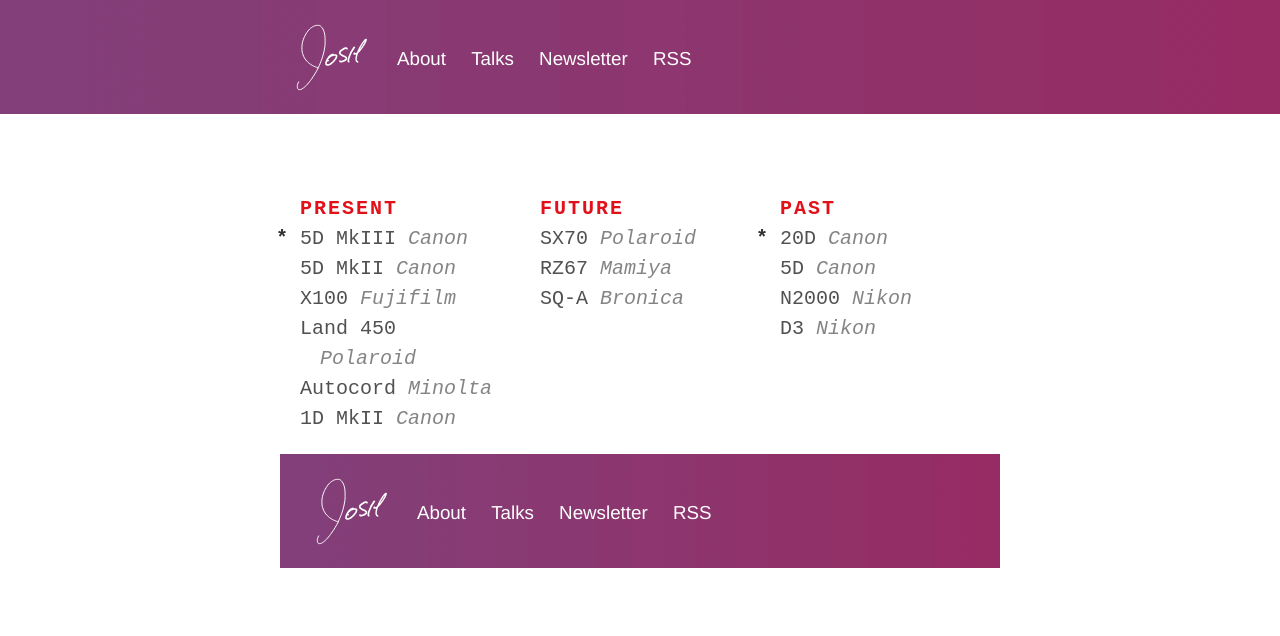
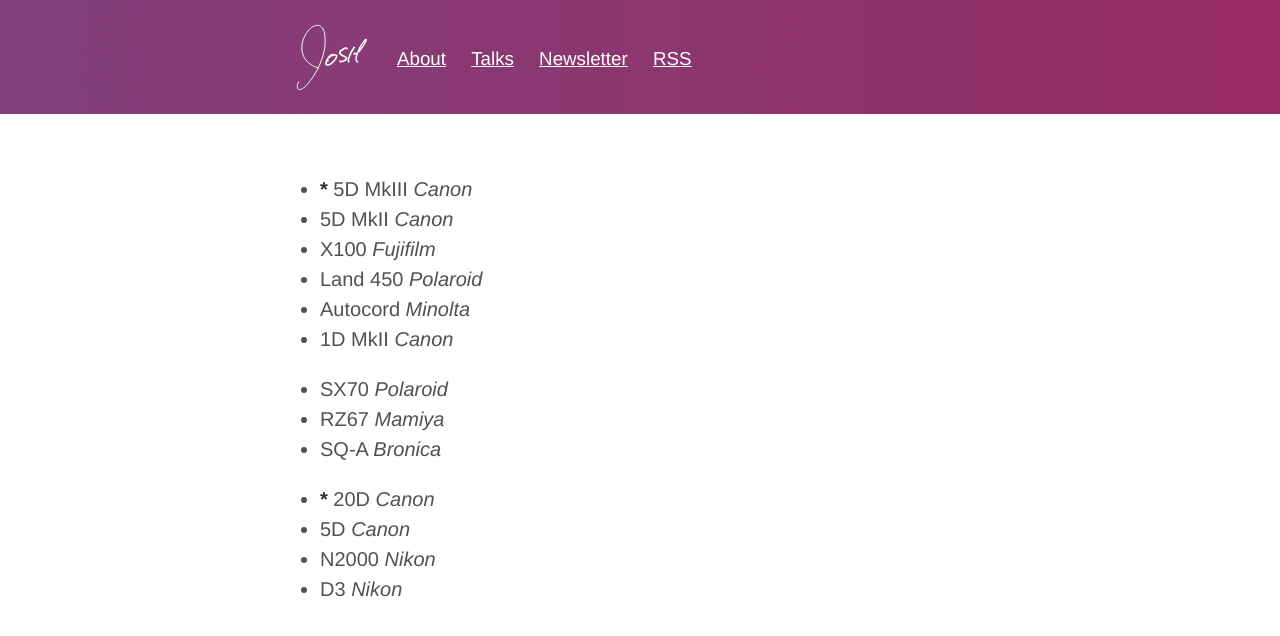
Before and after one commit to joshbeckman/andjosh.github.io, a Jekyll site: the page built from _lists/camera-lists.md, in a window 1280 px wide. Shown: the top 636 px of the page. Built offline with Jekyll 4.4.1, drawn with Linux system fonts in a browser that asks for light colours.

Commit message:
Fix links and basic list styling

```diff
--- a/_includes/sidebar.html
+++ b/_includes/sidebar.html
@@ -2,7 +2,7 @@
   <div class="container">
     <header class="masthead">
         <h3 class="masthead-title">
-          <a href="/" rel="home" title="{{ site.title }}">
+          <a class="masthead-home-link" href="/" rel="home" title="{{ site.title }}">
             <img src="/images/name.svg" alt="{{ site.title }}" width="100" class="icon"/>
           </a>
           <small>
--- a/_layouts/list.html
+++ b/_layouts/list.html
@@ -1,65 +1,9 @@
 ---
 layout: default
 ---
-<style>
-.markdown-body {
-    max-width: initial;
-}
-.site-title, .markdown-body .meta {
-    text-align: center;
-}
-.lists {
-    display: table;
-    margin: 0 auto;
-    font-family: monospace;
-}
-.lists ul {
-    display: table-cell;
-    width: 30%;
-    list-style: none;
-    margin: 0;
-    padding: 1em;
-}
-.lists ul::before {
-    content: 'Present';
-    text-transform: uppercase;
-    color: #E21119;
-    letter-spacing: 0.1em;
-    font-weight: bold;
-}
-.lists ul:nth-child(2)::before {
-    content: 'Future';
-}
-.lists ul:last-child::before {
-    content: 'Past';
-}
-.lists ul li {
-    padding-left: 1rem;
-    text-indent: -1rem;
-}
-.lists ul li strong:first-child {
-    margin-left: -1.2em;
-    cursor: pointer;
-}
-.lists ul li strong:first-child a {
-    text-decoration: none;
-    color: initial;
-    opacity: 0.5;
-}
-.lists ul li em {
-    opacity: 0.7;
-}
-@media only screen and (max-width:660px){
-    .lists ul {
-        width: initial;
-        display: block;
-    }
-}
-</style>
 <div class="lists f4 pr6-l pl6-l">
     {{ content }}
 </div>
-    {% include sidebar.html %}
 
 <script>
 var a = document.querySelectorAll('.lists ul li strong');
--- a/_layouts/post.html
+++ b/_layouts/post.html
@@ -13,7 +13,9 @@
     </div>
   {% endif %}
   <h1 class="post-title">{{ page.title }}</h1>
-  <span class="post-date">{{ page.date | date_to_string }}</span>
+  <a href="{{ page.url }}" class="post-date">
+    {{ page.date | date_to_string }}
+  </a>
   {{ content }}
 </div>
 
--- a/public/css/poole.css
+++ b/public/css/poole.css
@@ -445,9 +445,15 @@
   background-size: cover;
   background-position: center;
 }
+.theme-base-josh a {
+  text-decoration: underline;
+}
 .theme-base-josh .content a,
 .theme-base-josh .related-posts li a:hover {
   color: #D5008F;
+}
+.theme-base-josh .masthead .masthead-home-link {
+  text-decoration: none;
 }
 .theme-base-josh .masthead img {
     display: inline;
@@ -465,6 +471,9 @@
 .theme-base-josh .masthead nav a {
     margin: 0 0.5rem;
 }
+.theme-base-josh .masthead nav a.active {
+    font-weight: bold;
+}
 @media (max-width: 30em) {
     .theme-base-josh .masthead img,
     .theme-base-josh .masthead nav {
```
Also changed, not shown: index.html (+6 -10 lines).
